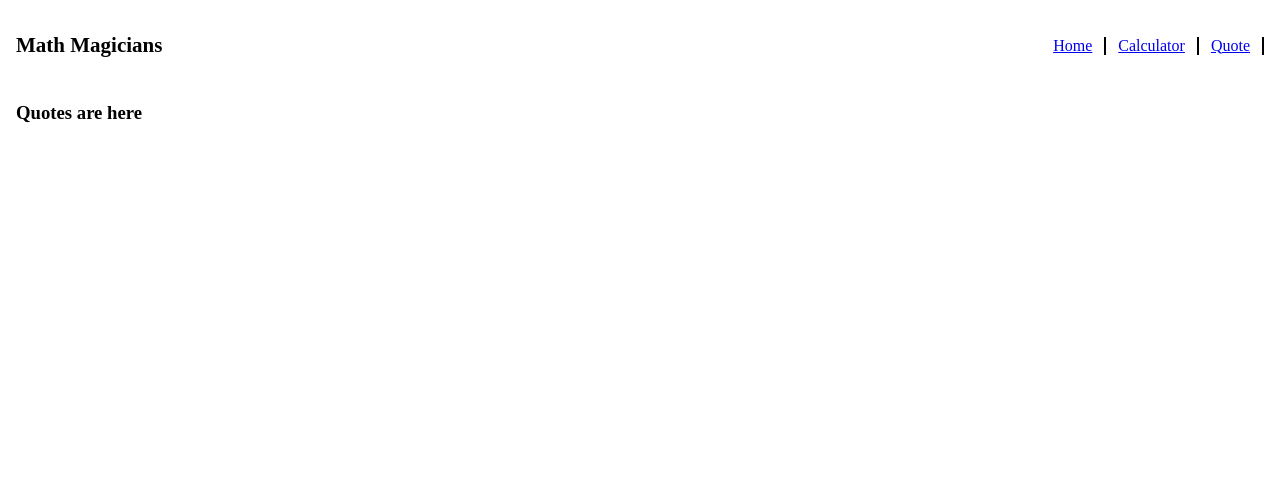
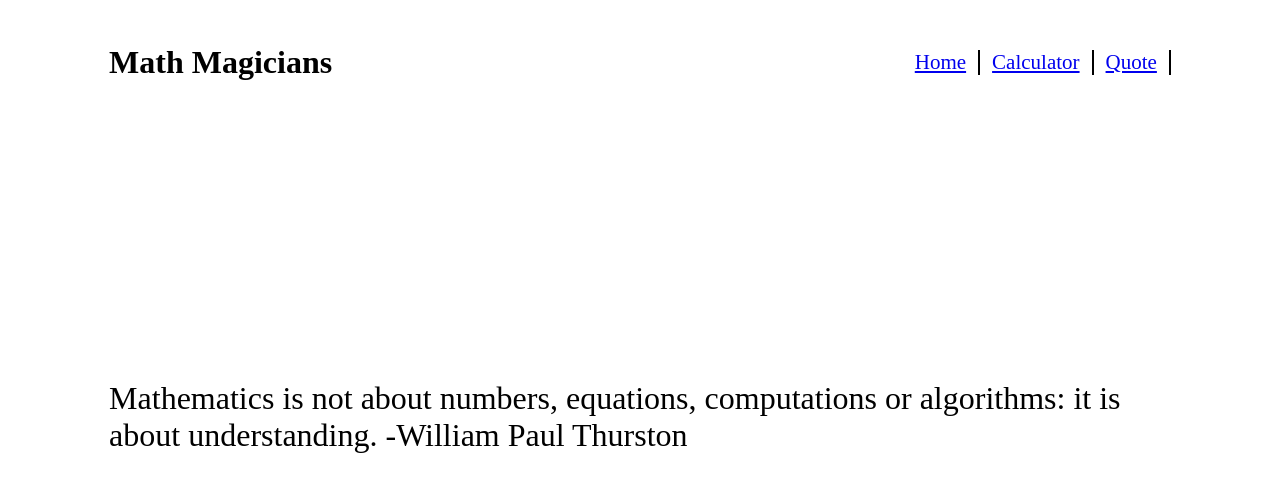
Before and after one commit to isaacpitwa/math_magicians, a React (Create React App) app: page /quote in a window 1280 px wide. Shown: the top 492 px of the page. Built offline with nearby package versions, Linux system fonts and the light colour scheme.

Commit message:
style quotes page

```diff
--- a/src/App.css
+++ b/src/App.css
@@ -50,5 +50,20 @@
 }
 
 .container {
-  padding: 0 8px;
+  padding: 0 8%;
 }
+.quote-container {
+  display: flex;
+  align-items: center;
+  justify-content: center;
+  height: 75vh;
+}
+.quote-container p{
+  font-size: 32px;
+}
+.home-container h4 {
+  font-size: 28px;
+}
+.home-container p{
+  font-size: 18px;
+}
--- a/src/components/header.module.css
+++ b/src/components/header.module.css
@@ -6,7 +6,7 @@ header {
 }
 
 header h3 {
-  font-size: 21px;
+  font-size: 32px;
 }
 
 nav {
@@ -18,3 +18,6 @@ nav li {
   padding: 0 12px;
   border-right: 2px solid black;
 }
+nav li a {
+    font-size: 21px;
+}
--- a/src/pages/home.js
+++ b/src/pages/home.js
@@ -2,7 +2,7 @@ import React from 'react';
 
 function Home() {
   return (
-    <div>
+    <div className="home-container">
       <h4>Welcome  to our Page</h4>
       <p>
         {' '}
--- a/src/pages/quote.js
+++ b/src/pages/quote.js
@@ -2,8 +2,12 @@ import React from 'react';
 
 function Quote() {
   return (
-    <div>
-      <h3>Quotes are here</h3>
+    <div className="quote-container">
+      <p>
+        Mathematics is not about numbers, equations,
+        computations or algorithms: it is about understanding.
+        -William Paul Thurston
+      </p>
     </div>
   );
 }
```
